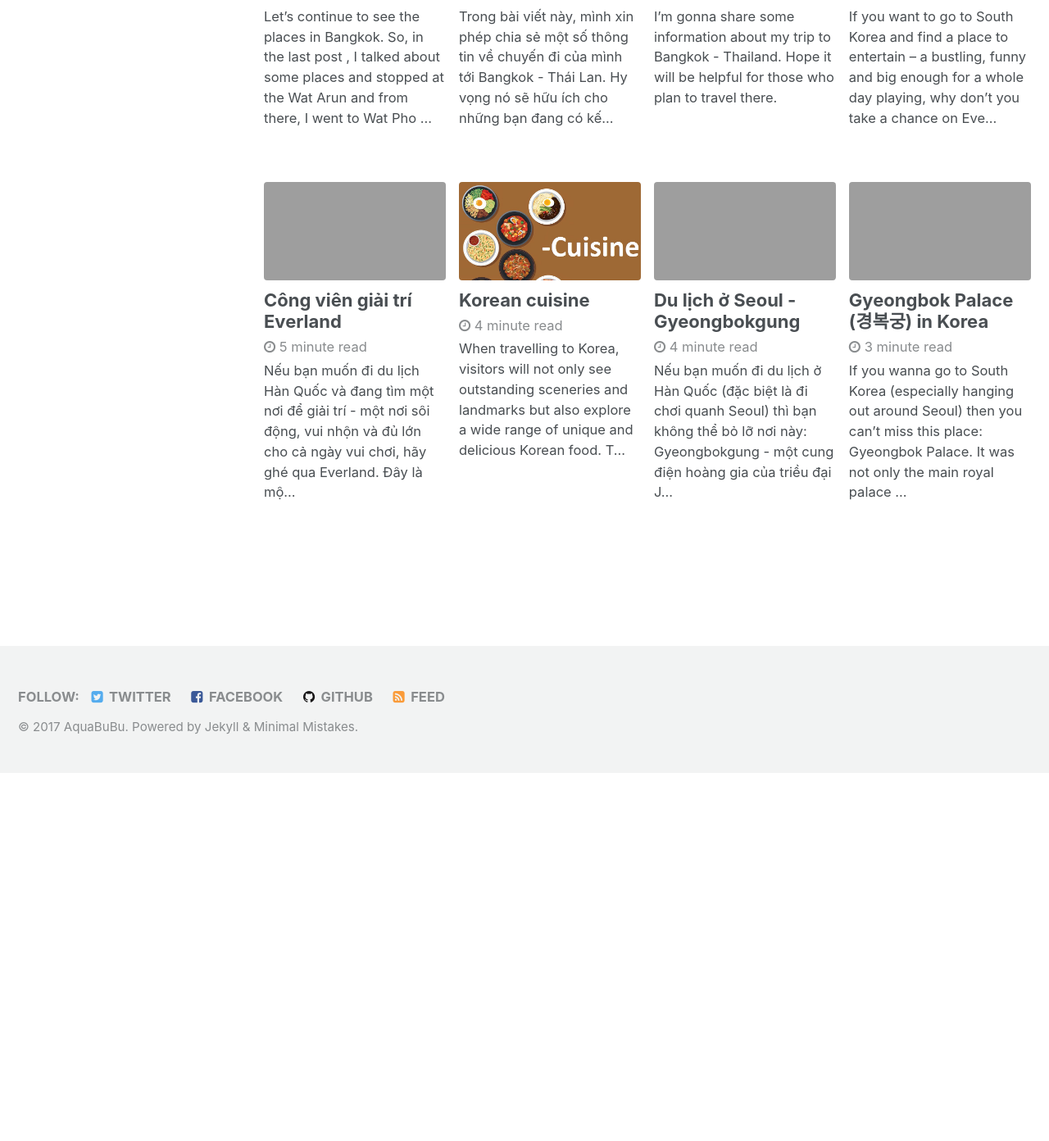
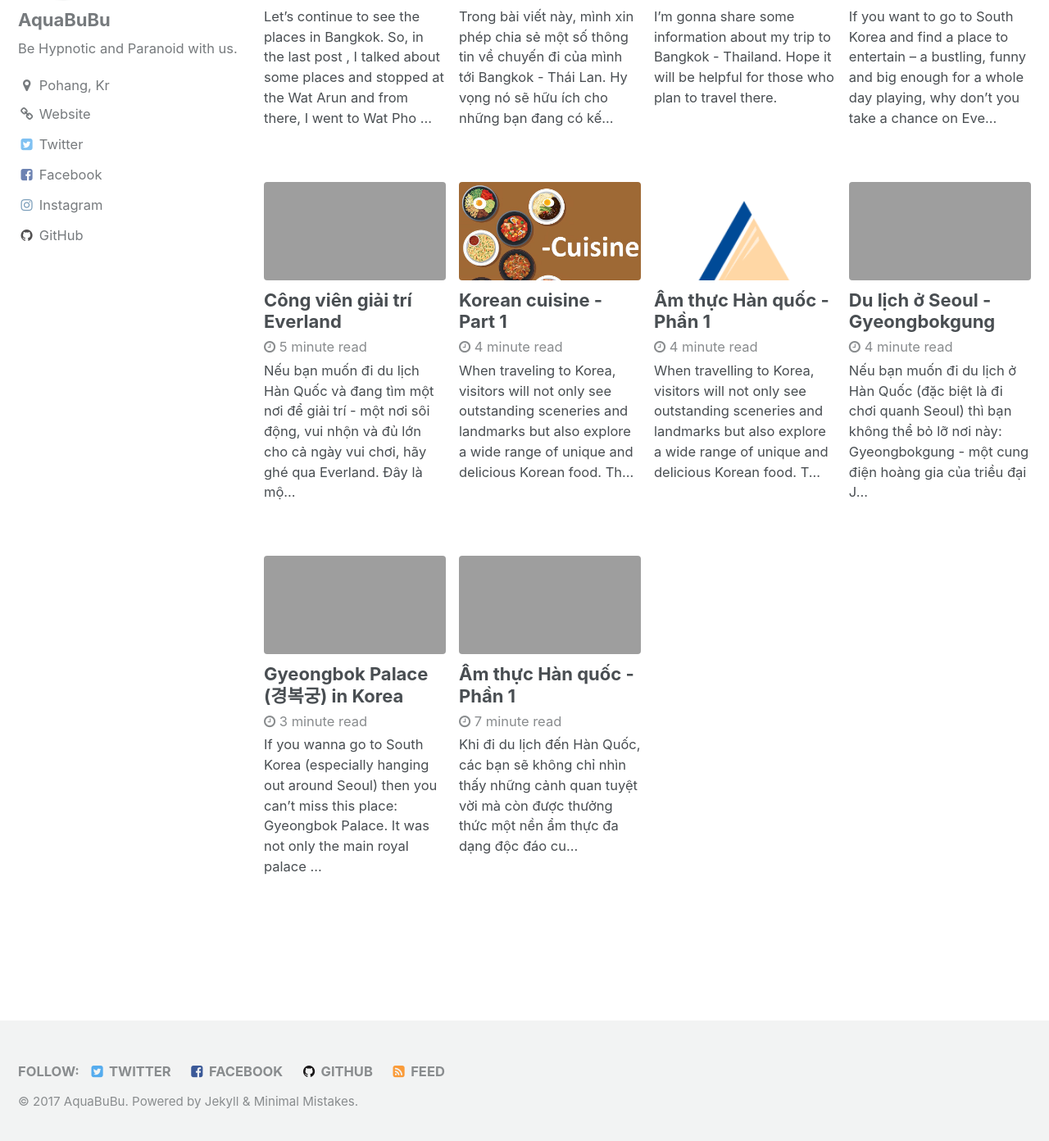
Before and after one commit to aquabubu/home, a Jekyll site: the page built from _pages/blog.md, in a window 1280 px wide and 1400 px high, scrolled down 4762 px. Shown: the top 1392 px of the window at 82% size. Built offline with Jekyll 4.4.1, drawn with Linux system fonts in a browser that asks for light colours; emoji names are drawn with the system emoji font; before the commit the page ends 5705 px from its top, so only the background shows below that.

Commit message:
Update sites

```diff
--- /dev/null
+++ b/_posts/2014-03-15-Am-thuc-Han-quoc-Phan-1.md
@@ -0,0 +1,112 @@
+---
+title: Ẩm thực Hàn quốc - Phần 1
+categories: Cuisine
+tags:
+- amthuchanquoc
+- monngonhanquoc
+- angikhidulichdenhanquoc
+- aquabubu
+header:
+  teaser: assets/images/kcuisinepng
+layout: single
+author_profile: true
+read_time: true
+comments: true
+share: true
+related: true
+toc: true
+---
+
+Khi đi du lịch đến Hàn Quốc, các bạn sẽ không chỉ nhìn thấy những cảnh quan tuyệt vời mà còn được thưởng thức một nền ẩm thực đa dạng độc đáo của xứ sở Kimchi. Bạn nào xem phim Hàn thì sẽ thấy có rất nhiều cảnh ăn uống và những món ăn hấp dẫn xuất hiện rất kích thích vị giác. Trong bài viết này, mình sẽ giới thiệu về các món ăn ở Hàn quốc mà bạn nên thử khi đến đây.
+{: style="text-align: justify;"}
+
+## <span style="color:navy"> Các món cơm (밥류) </span>
+
+Hàn quốc trước đây đã từng là một đất nước nông nghiệp, từ thời cổ đại cho đến bây giờ, lúa đã được canh tác và gạo sử dụng như là thực phẩm chủ yếu (cũng giống nước mình). Người Hàn quốc rất thích trộn gạo với các loại hạt ngũ cốc khác và họ thực sự có nhiều loại món ăn chính với cơm.
+{: style="text-align: justify;"}
+
+<img align="right" style="width:200px; padding: 10px" src="/assets/images/kimbap.png"> **Kimbap (김밥, seaweed rice)** – Cơm cuộn rong biển, cơm với nhiều loại rau được cắt thành sợi làm nhân bên trong. Ngoài các món rau, kimbab cũng khá đa dạng khi còn dùng trứng, thịt, cá ngừ... làm nhân. Món này rất rất rất thông dụng và dễ làm, được bán ở trong các cửa hàng tiện lợi luôn. Người Hàn thường mang theo món này để ăn khi đi dã ngoại, leo núi.
+{: style="text-align: justify;"}
+
+<img align="left" style="width:170px; padding: 10px" src="/assets/images/bibimbab.png">**Bibimbap (비빔밥, mixed rice)** - rau cải, thịt, nấm, trứng, gia vị, tương ớt được xếp trên bát cơm. Trộn đều cơm và các thành phần trước khi ăn nên được gọi là cơm trộn. Món này ăn ngon, nhưng tương cay nên khi cho tương cần chú ý. Món này nhiều rau và rất ít khi có thịt nhé.
+{: style="text-align: justify;"}
+
+<img align="right" style="width:200px; padding: 10px" src="/assets/images/bokkeumbab.png">**Bokkeumbap (볶음밥, fried rice)** – cơm chiên với nhiều loại rau xắt nhỏ hoặc thịt. Có nhiều loại bokkeumbab, tùy thuộc vào các thành phần chính là hải sản, thịt bò hay pho mát... Mình mà ăn thì thường ăn loại thịt bò hoặc hải sản.
+{: style="text-align: justify;"}
+
+<img align="left" style="width:170px; padding: 10px" src="/assets/images/deopbab.png"> **Deopbap (덮밥, topped rice)** – cơm với đồ ăn được xếp lên trên. Thật ra món này khá giống với món cơm trộn, nhưng ít thành phần hơn. Có loại ăn với đồ sống nữa (thịt, cá sống).
+{: style="text-align: justify;"}
+
+## <span style="color:olive">  Các món mì (면류) </span>
+
+Ở Hàn quốc, mì được gọi chung là "guksu" bằng tiếng Hàn hoặc "myeon" trong từ Hán-Hàn. Người Hàn Quốc yêu mì và có rất là nhiều loại ở đây, dựa trên các thành phần khác nhau và cách nấu. Sau đây là danh sách một số món mì phổ biến nhất ở Hàn Quốc.
+{: style="text-align: justify;"}
+
+<span style="color:dodgerblue"> **Guksu (국수)** </span>
+
+<img align="left" style="width:150px; padding: 10px" src="/assets/images/kkaguksu.png"> **Kalguksu (칼국수)** - sợi mì được làm từ bột mì, được làm ngay tại chỗ, mì được bỏ trong một bát lớn với nước dùng làm từ hải sản và các thành phần khác.
+{: style="text-align: justify;"}
+
+<img align="right" style="width:170px; padding: 10px" src="/assets/images/bibimguksu.png"> **Bibimguksu (비빔국수)** - sợi mì mỏng, làm từ bột mì, ăn kèm với nhiều loại rau cắt sợi như dưa leo, kim chi, lá vừng... và nửa quả trứng luộc, trước khi ăn thì trộn vơi tương ớt chuyên dùng cho mì trộn. Món này khi ăn vị cay và chua từ tương ớt rất rõ ràng, ăn ngon nhưng mà không có thịt.
+{: style="text-align: justify;"}
+
+<img align="left" style="width:130px; padding: 1px" src="/assets/images/kongguksu.png"> **Kongguksu (콩국수)** - sợi mì cũng làm từ bột mì bỏ trong một bát nước dùng làm từ sữa đậu nành. Kongguksu là một món ăn mùa hè phổ biến, trong nước dùng có cho thêm nhiều viên đá nhỏ để giữ lạnh. Món này ăn mát, khá thơm nhưng hơi béo, ít rau và không có thịt.
+{: style="text-align: justify;"}
+
+<img align="right" style="width:150px; padding: 10px" src="/assets/images/japjae.png"> <span style="color:mediumpurple"> **Japchae (잡채)** </span> - Sợi mì làm từ khoai lang (mì cellophane) sau đó xào với bò cắt lắt mỏng và rau (hẹ, nấm, cà rốt). Ăn món này ngon, nhưng mình thấy hơi mỡ màng.
+{: style="text-align: justify;"}
+
+<span style="color:red"> **Naengmyeon (냉면)** </span> - Sợi mì mỏng màu xám làm từ bột kiều mạch, có loại nước hoặc khô. Món mì lạnh này chỉ có vào mùa hè thôi nhé.
+{: style="text-align: justify;"}
+
+<img align="left" style="width:130px; padding: 10px" src="/assets/images/nengmyeon-1.png"> **Mul naengmyeon (물냉면)** - đây chính là **mì lạnh nước**.  Mì được đặt trong một bát nước dùng lạnh nấu từ thịt bò hoặc dongchimi (một loại kimchi sẽ được nhắc đến ở dưới). Món này ăn ngon, mát nhưng cũng không có thịt. :laughing:
+{: style="text-align: justify;"}
+
+<img align="left" style="width:150px; padding: 10px" src="/assets/images/nengmyeon-2.png"> **Bibim naengmyeon (비빔냉면 )** - đây là món mì lạnh trộn.  Tô mì trộn khô không có nước dùng nhưng có rau cắt sợi như dưa leo, củ cải, có khi là lê nữa và nữa quả trứng luộc và có một chén nước dùng lạnh để riêng. Món này ăn với tương ớt gọi là chogochujang (là nước sốt ớt ngọt làm từ ớt, dấm và đường).
+{: style="text-align: justify;"}
+
+## <span style="color:deeppink"> Các món canh súp  (국 & 찌개) </span>
+
+Trong tiếng Hàn, các món xanh, súp được phục vụ như là món ăn chính chứ không phải là món khai vị. Các món súp được gọi là **guk** và thường được làm từ thịt, các loại hến, nghêu và rau. Các loại súp này nếu nấu thành size bự hơn và trang trọng hơn thì được gọi là tang.
+{: style="text-align: justify;"}
+
+Trong khi đó, **Jjigae** là một món canh hầm đặc hơn guk và tang. Nó tương tự như món hầm kiểu Tây. Có nhiều loại tùy thuộc vào món ăn được chế biến từ thịt, hải sản, đậu phụ, đậu nành hay kimchi. Các món jjigae được đặt trong một thố kim loại dày với nước dùng nấu từ gochujang, doenjang, ganjang hay saeujeot, và ăn nóng. Ngay khi món ăn được mang ra thì nước dùng vẫn đang sôi, thố kim loại giữ nhiệt rất tốt.
+{: style="text-align: justify;"}
+
+<img align="right" style="width:300px; padding: 10px" src="/assets/images/bowl.png"> Người Hàn luôn luôn ăn súp hoặc canh hầm cùng với một chén cơm gọi  là gonggibab (공기밥). Ở Hàn quốc, họ thường sử dụng bát, đũa và muỗng được làm bằng kim loại.
+{: style="text-align: justify;"}
+
+<figure style="width: 650px" class="align-center">
+  <img src="{{ site.url }}{{ site.baseurl }}/assets/images/gukjjigae.png" alt="">
+  <figcaption></figcaption>
+</figure>
+
+  * **Haejangguk (해장국)** - món canh xương này thường có cải thảo khô, lá vừng và thịt nấu trong nước dùng từ thịt bò thịnh soạn. Món này dễ ăn, đặc biệt món kimchi khi ăn chung với món canh xương ngon hơn nhiều so với kimchi ăn với món khác.
+  * **Seonjiguk (선지국)** - cũng là một loại haejangguk nhưng thay vì dùng xương thì lại dùng lá lách, tiết bò.
+  * **Sundaeguk (순대국)** - Đây là loại canh hầm dồi huyết, có ít thịt cắt lát và lòng lợn với một số loại rau nữa. Món này ăn với một loại mắm tép mặn, rất ngon.
+  * **Samgyetang (삼계탕)** – đây chính là món **gà hầm sâm** huyền thoại của Hàn, nửa con gà luộc bên trong được nhồi gạo nếp, tỏi, táo đỏ và nhân sâm, nước dùng béo ngậy thơm ngon từ gà và nhân sâm. Món này ăn nóng nhưng người Hàn lại thường ăn vào những ngày nóng nhất trong năm - chobok, jungbok, và malbok - vì họ cho rằng "lấy độc trị độc". Nhưng các quán ăn đều có máy lạnh nền ăn lúc nào cũng ngon cả.
+  * **Saengseonjjigae (생선찌개)**, đây là món canh cá.
+  * **Sundubujjigae (순두부찌개)**, món này là canh đậu hũ non.
+  * **Kimchijjigae (김치찌개)**, món này nấu với kimchi và các loại rau, ăn khá chua và cay, là một món đặc trưng của ẩm thực  Hàn quốc. Bản thân mình thì không thích món này, nhưng ăn thử cho biết thì cũng được nhé.
+  * **Budaejjigae (부대찌개)**, món canh thập cẩm này được làm bằng nước canh chua cay và các loại thịt, xúc xích và các loại rau.
+  * **Doenjangjjigae (된장찌개)**, đây cũng là một món rất đặc trưng, là món canh tương nổi tiếng của người Hàn. Mình thì không thích món này nhưng mẹ mình thích lắm, còn mua tương về nấu món này ăn nữa.
+{: style="text-align: justify;"}
+
+## <span style="color:slateblue"> Kimchi (김치) </span>
+Đây là một món ăn không thể thiếu trong ẩm thực Hàn Quốc, được ăn kèm trong hầu hết các món ăn (ở Hàn Quốc, mọi thứ đều có thể ăn cùng với kimchi). Đây là món ăn truyền thống được chế biến từ cải thảo và củ cải, với nhiều loại gia vị bao gồm bột ớt, hành lá, tỏi, gừng và jeoggal (hải sản muối). Có thể nói kimchi là thương hiệu đặc trưng của nước Hàn.
+{: style="text-align: justify;"}
+
+Có rất nhiều loại kimchi với hương vị khác nhau, cách làm khác nhau, và tuỳ vào món chính mà sẽ có riêng một món kimchi đi kèm theo.
+{: style="text-align: justify;"}
+
+<figure style="width: 650px" class="align-center">
+  <img src="{{ site.url }}{{ site.baseurl }}/assets/images/kimchi.png" alt="">
+  <figcaption></figcaption>
+</figure>
+
+  * **Baechukimchi (배추김치)** - Kimchi cải thảo, là loại phổ biến nhất ở Hàn.
+  * **Baekkimchi (백김치)**  -Kimchi trắng, không có bột ớt.
+  * **Kkakdugi (깍두기)** - Kimchi củ cải, củ cải được cắt thành từng khối nhỏ hình vuông hặc chữ nhật.
+  * **Dongchimi (동치미)** - loại kimchi trong nước không cay.
+  * **Bokimchi (보김치)** - Loại kimchi này được làm ngay trước khi ăn luôn, các thành phần rau củ và thậm chí trái cây hoặc hải sản được cuộn trong lá rau cải.
+{: style="text-align: justify;"}
--- a/_posts/2014-03-15-Korean-cuisine.md
+++ b/_posts/2014-03-17-Am-thuc-Han-quoc-Phan-1.md
@@ -1,14 +1,9 @@
 ---
-title: Korean cuisine
-categories: Cuisine
-tags:
-- koreancuisine
-- koreanfood
-- foodtotryinkorea
-- whattoeatinkorea
-- aquabubu
+title: Ẩm thực Hàn quốc - Phần 1
+categories: null
+tags: null
 header:
-  teaser: assets/images/kcuisine.png
+  teaser: assets/images/logo.png
 layout: single
 author_profile: true
 read_time: true
--- /dev/null
+++ b/_posts/2014-03-17-Korean-cuisine-Part-1.md
@@ -0,0 +1,113 @@
+---
+title: Korean cuisine - Part 1
+categories: Cuisine
+tags:
+- koreancuisine
+- koreanfood
+- foodtotryinkorea
+- whattoeatinkorea
+- aquabubu
+header:
+  teaser: assets/images/kcuisine.png
+layout: single
+author_profile: true
+read_time: true
+comments: true
+share: true
+related: true
+toc: true
+---
+
+When traveling to Korea, visitors will not only see outstanding sceneries and landmarks but also explore a wide range of unique and delicious Korean food. Therefore, I will introduce the Korean cuisine in this post, and show you some delicious dishes that you should try if you plan to travel there.
+{: style="text-align: justify;"}
+
+## <span style="color:navy"> Rice (밥류) </span>
+
+Korea was once an originally agricultural nation, since ancient times rice has been cultivated as their staple food and until now, boiled rice is eaten with almost every dish. The Korean also like to mix rice with other grains. And they really have various kinds of main dish from rice.
+{: style="text-align: justify;"}
+
+<img align="right" style="width:200px; padding: 10px" src="/assets/images/kimbap.png"> **Kimbap (김밥, seaweed rice)** – a dish made by rolling rice and various other ingredients in gim (edible laver) and cutting them into bite-size slices
+{: style="text-align: justify;"}
+
+<img align="left" style="width:170px; padding: 10px" src="/assets/images/bibimbab.png">**Bibimbap (비빔밥, mixed rice)** - rice topped mixed with seasoned vegetables, meat, mushrooms, eggs, seasonings, chilli peper paste... The dish is stirred together thoroughly just before eating.
+{: style="text-align: justify;"}
+
+<img align="right" style="width:200px; padding: 10px" src="/assets/images/bokkeumbab.png">**Bokkeumbap (볶음밥, fried rice)** – rice stir-fried with chopped vegetables or meat in oil. There are several kinds of bokkeumbab, depending on the main ingredients such as seafood, beef, cheese.
+{: style="text-align: justify;"}
+
+<img align="left" style="width:170px; padding: 10px" src="/assets/images/deopbab.png"> **Deopbap (덮밥, topped rice)** – cooked rice topped with something that can be served as a side dish
+{: style="text-align: justify;"}
+
+## <span style="color:olive">  Noodles (면류) </span>
+
+In Korea, noodles are collectively referred to as "guksu" in native Korean or "myeon” in Sino-Korean vocabulary. Korean people love noodles and there are many types of them, based on different ingredients and the way they are cooked. Below is the list of some of the most popular noodles in Korea.
+{: style="text-align: justify;"}
+
+<span style="color:dodgerblue"> **Guksu (국수)** </span>
+
+<img align="left" style="width:150px; padding: 10px" src="/assets/images/kkaguksu.png"> **Kalguksu (칼국수)** - knife-cut wheat flour noodles served in a large bowl with seafood-based broth and other ingredients.
+{: style="text-align: justify;"}
+
+<img align="right" style="width:170px; padding: 10px" src="/assets/images/bibimguksu.png"> **Bibimguksu (비빔국수)** - thin wheat flour noodles served with a spicy sauce made from gochujang and vinegar. Half a hard-boiled egg, thinly sliced cucumber, and sometimes chopped kimchi are added as garnishes.
+{: style="text-align: justify;"}
+
+<img align="left" style="width:130px; padding: 1px" src="/assets/images/kongguksu.png"> **Kongguksu (콩국수)** - wheat flour noodles in a bowl of soy milk broth. Kongguksu is a popular summer dish, served with ice.
+  {: style="text-align: justify;"}
+
+<img align="right" style="width:150px; padding: 10px" src="/assets/images/japjae.png"> <span style="color:mediumpurple"> **Japchae (잡채)** </span> - Sweet potato noodles (cellophane noodles) stir-fried with thinly sliced beef and vegetables; it may be served either hot or cold.
+  {: style="text-align: justify;"}
+
+<span style="color:red"> **Naengmyeon (냉면)** </span> - thin buckwheat noodles either served in a cold soup or served with a gochujang-based sauce; the noodles and other ingredients are stirred together before eating. It’s a seasonal dish that is only available in Summer.
+{: style="text-align: justify;"}
+
+<img align="left" style="width:130px; padding: 10px" src="/assets/images/nengmyeon-1.png"> **Mul naengmyeon (물냉면)** - literally "water cold noodles." It is served in a bowl of a tangy cold soup made with beef broth or dongchimi. Vinegar and/or mustard sauce can be added to taste.
+{: style="text-align: justify;"}
+
+<img align="left" style="width:150px; padding: 10px" src="/assets/images/nengmyeon-2.png"> **Bibim naengmyeon (비빔냉면 )** - literally "mixed cold noodles." It is served with no broth but mixed with the spicy, tangy sauce called chogochujang (it’s a sweet chili sauce made from chili, vinegar, and sugar).
+{: style="text-align: justify;"}
+
+## <span style="color:deeppink"> Soups and stews  (국 & 찌개) </span>
+
+In Korean, soup is served as part of the main dish rather than the appetizer. Soups are known as **guk** and often made with meats, shellfish, and vegetables. Soups can be made into the formal soups known as tang (bigger in size).
+{: style="text-align: justify;"}
+
+While **Jjigae** is a thicker, heavier seasoned stews. It is similar to a Western stew. There are many varieties depending on what the dish is made of (meat, seafood, tofu, soybean or kimchi). It is served in a broth seasoned with gochujang, doenjang, ganjang or saeujeot, and come in a communal dish and boiling hot.
+{: style="text-align: justify;"}
+
+<img align="right" style="width:300px; padding: 10px" src="/assets/images/bowl.png"> Korean people always have the soup or stew together with a small bowl of rice call gonggibab (공기밥). In Korean, they usually use the bowl, chopsticks and spoons which are made of metal.
+{: style="text-align: justify;"}
+
+<figure style="width: 650px" class="align-center">
+  <img src="{{ site.url }}{{ site.baseurl }}/assets/images/gukjjigae.png" alt="">
+  <figcaption></figcaption>
+</figure>
+
+  * **Haejangguk (해장국)** - usually consists of dried Napa cabbage, vegetables and meat in a hearty beef broth.
+  * **Seonjiguk (선지국)** - one type of haejangguk, sliced congealed ox blood (similar to black pudding).
+  * **Sundaeguk (순대국)** - includes a kind of blood sausage made with intestine stuffed with pig's blood and other ingredients.
+  * **Samgyetang (삼계탕)** – a  ginseng chicken soup consists primarily of a whole young chicken (poussin) - filled with garlic, rice, jujube, and ginseng.
+  * **Saengseonjjigae (생선찌개)**, made with fish.
+  * **Sundubujjigae (순두부찌개)**, made with uncurdled soft tofu.
+  * **Kimchijjigae (김치찌개)**, made with kimchi and other ingredients.
+  * **Budaejjigae (부대찌개)**, made with a spicy broth and assorted meats and other ingredients.
+  * **Doenjangjjigae (된장찌개)**, made with a doenjang broth.
+{: style="text-align: justify;"}
+
+## <span style="color:slateblue"> Kimchi (김치) </span>
+This is a staple in Korean cuisine that is served in most of the dishes (in Korea, everything can be eaten with kimchi). It is a traditional side dish made from salted and fermented napa cabbage and radishes, with a variety of seasonings including chili powder, scallions, garlic, ginger, and jeotgal (salted seafood).
+{: style="text-align: justify;"}
+
+There are many kinds of kimchi with different taste that will be served depending on the main dish.
+{: style="text-align: justify;"}
+
+<figure style="width: 650px" class="align-center">
+  <img src="{{ site.url }}{{ site.baseurl }}/assets/images/kimchi.png" alt="">
+  <figcaption></figcaption>
+</figure>
+
+  * **Baechukimchi (배추김치)** spicy napa cabbage kimchi, made from whole cabbage leaves, the most common in Korea.
+  * **Baekkimchi (백김치)** white kimchi, made without chili pepper.
+  * **Kkakdugi (깍두기)** spicy cubed Korean radish strongly-scented kimchi containing fermented shrimp.
+  * **Dongchimi (동치미)** a non-spicy watery kimchi.
+  * **Bokimchi (보김치)** - is best made fresh before a meal and are made with cabbage leaves wrapped around a blend of other inner ingredients such as seafood or fruit.
+{: style="text-align: justify;"}
```
Also changed, not shown: assets/images/bowl.png (added).
